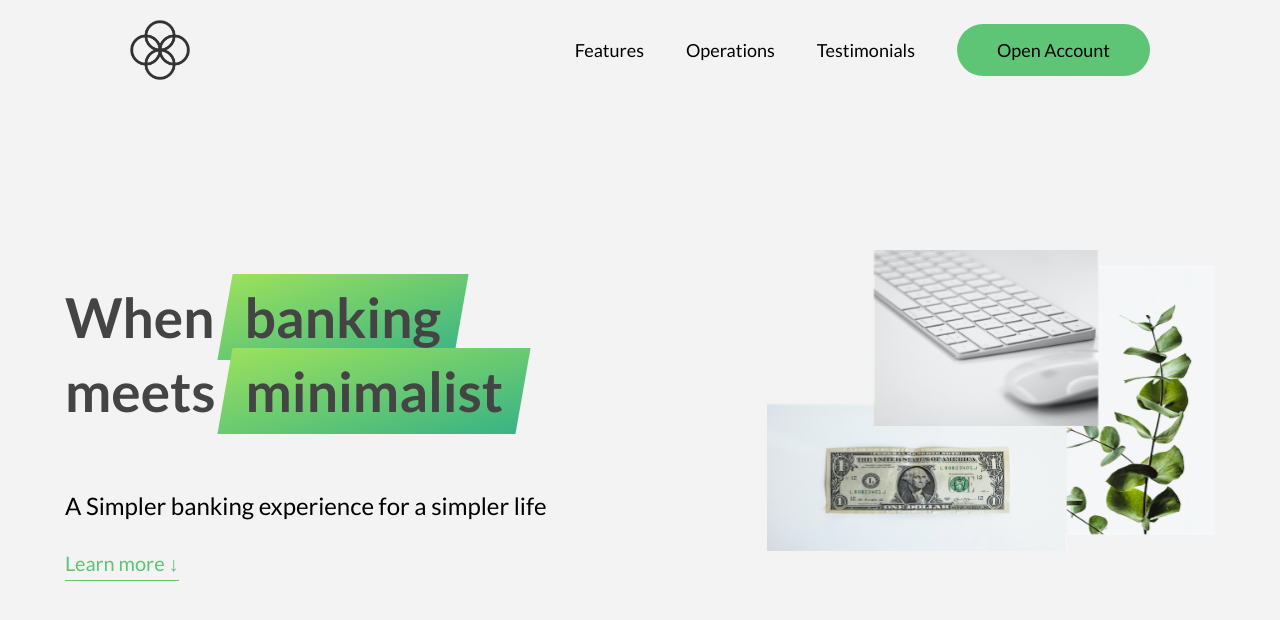
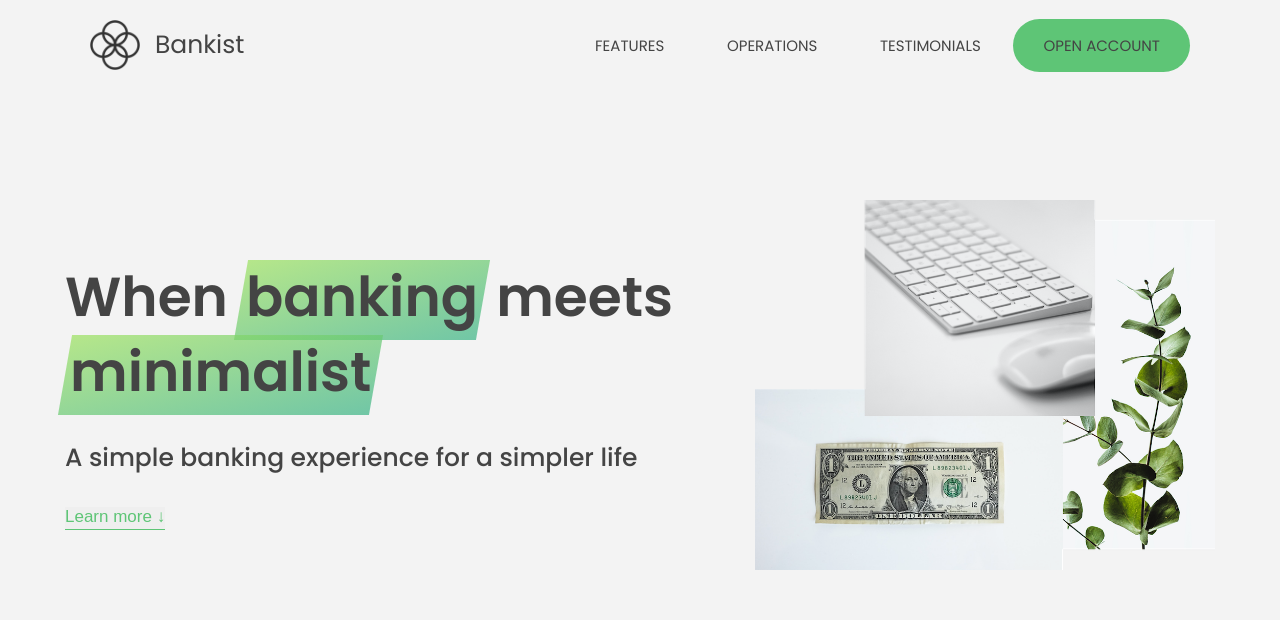
Before and after one commit to Egor228322/Bankist-dom, a website: page index.html in a window 1280 px wide. Drawn offline with Linux system fonts and the light colour scheme.

Commit message:
header complete

```diff
--- a/index.html
+++ b/index.html
@@ -7,17 +7,17 @@
 
   <link rel="preconnect" href="https://fonts.googleapis.com">
   <link rel="preconnect" href="https://fonts.gstatic.com" crossorigin>
-<link href="https://fonts.googleapis.com/css2?family=Lato:wght@300;400;700&family=Poppins:wght@400;500;700&family=Rubik:wght@400;500;600;700&display=swap" rel="stylesheet">
-
+  <link href="https://fonts.googleapis.com/css2?family=Poppins:wght@300;400;500;600;700&family=Rubik:wght@400;500;600;700&display=swap" rel="stylesheet">
   <link rel="stylesheet" href="css/style.css">
-  <script  defer src="javascript/script.js"></script>
+  <script defer src="javascript/script.js"></script>
 </head>
   <body>
       <header class="header">
         <nav class="nav">
-
-            <img src="img/logo.png" class="nav__logo" alt="Bankist Logo">
-
+          <div class="nav__image">
+            <img src="img/logo.png" alt="Bankist Logo" class="nav__logo">
+            <span class="nav__name">Bankist</span>
+          </div>
           <ul class="nav__list">
             <li class="nav__item"><a href="#" class="nav__link">Features</a></li>
             <li class="nav__item"><a href="#" class="nav__link">Operations</a></li>
@@ -25,17 +25,13 @@
             <li class="nav__item"><a href="#" class="nav__link">Open Account</a></li>
           </ul>
         </nav>
-          <div class="heading">
-            <div class="heading__title">
-              <h1 class="heading__title-header">When<span class="heading__title-span">banking</span>meets<span class="heading__title-span">minimalist</span></h1>
-            </div>
-            <div class="heading__composition">
-              <img src="img/hero.png" alt="composition" class="heading__img">
-            </div>
-            <p class="heading__paragraph">A Simpler banking experience for a simpler life</p>
-            <div class="heading__button">
-              <a href="#" class="heading__link">Learn more &darr;</a>
-            </div>
+        <div class="hero">
+          <h1 class="hero__title">
+            When <span class="hero__span">banking</span> meets <span class="hero__span">minimalist</span>
+          </h1>
+          <h3 class="hero__slogan">A simple banking experience for a simpler life</h3>
+          <button class="hero__link">Learn more &darr;</button>
+          <img src="img/hero.png" alt="Compostion" class="hero__img">
         </div>
       </header>
   </body>
--- a/sass/base/_base.scss
+++ b/sass/base/_base.scss
@@ -10,6 +10,6 @@
 
  body {
     background-color: #f3f3f3;
-    font-family: 'Lato', sans-serif;
-    padding-inline: 3rem;
+    font-family: 'Poppins', sans-serif;
+    color: $color-font;
  }
--- a/sass/layouts/_heading.scss
+++ b/sass/layouts/_heading.scss
@@ -1,73 +1,6 @@
-.heading {
-
-    display: grid;
-    max-width: 115rem;
-    gap: 3rem;
-    grid-template-columns: 3fr 2fr;
-    grid-template-rows: 50% 3rem 3rem;
-    padding-top: 18rem;
-
-    &__title-header {
-        font-size: 5.5rem;
-        color: $color-font;
-        line-height: 1.35;
-    }
-
-    &__title-span {
-        padding: 1rem 2rem;
-        position: relative;
-        margin-inline: 1rem;
-
-        &::after {
-            content: "";
-            display: block;
-            position: absolute;
-            top: 0;
-            left: 0;
-            background-image: $gradient-primary;
-            height: 100%;
-            width: 100%;
-            z-index: -2;
-            transform: skewX(-10deg);
-        }
-
-    }
-
-    &__composition {
-        grid-row: span 3;
-    }
-
-    &__img {
-        width: 100%;
-        height: 100%;
-        transform: translateY(-3rem);
-        grid-row: span 3;
-        grid-column-start: 2;
-    }
-
-    &__paragraph {
-        font-size: 2.4rem;
-        font-weight: 500;
-        grid-row: 2;
-    }
-
-    &__button {
-
-    }
-
-    &__link {
-
-        transition: all 0.2s;
-
-        &:link,
-        &:visited {
-            text-decoration: none;
-            font-size: 2rem;
-            color: $color-primary;
-            border-bottom: 1px solid $color-primary;
-            padding-bottom: 0.5rem;
-        }
-
-    }
-
+.header {
+    display: flex;
+    height: 100vh;
+    flex-direction: column;
+    padding-inline: 3rem;
 }
--- /dev/null
+++ b/sass/layouts/_hero.scss
@@ -0,0 +1,67 @@
+.hero {
+
+    display: grid;
+    grid-template-columns: 3fr 2fr;
+    row-gap: 3rem;
+    align-content: center;
+    justify-content: center;
+    align-items: start;
+    justify-items: start;
+    max-width: 115rem;
+    flex: 1;
+    align-self: center;
+
+
+    &__title {
+        font-size: 5.5rem;
+        line-height: 1.35;
+        font-weight: 600;
+    }
+
+    &__span {
+
+        position: relative;
+        display: inline-block;
+        padding-inline: 0.5rem;
+
+        &::after {
+            content: "";
+            display: table;
+            position: absolute;
+            z-index: -2;
+            top: 0;
+            left: 0;
+            height: 8rem;
+            width: 100%;
+            opacity: 0.7;
+            background-image: $gradient-primary;
+            transform: skewX(-10deg);
+        }
+    }
+
+    &__img {
+        grid-column: 2/3;
+        grid-row: 1 / span 4;
+        width: 100%;
+        height: auto;
+        transform: translateY(-6rem);
+    }
+
+    &__slogan {
+        grid-column: span 1/2;
+        font-size: 2.5rem;
+        font-weight: 500;
+    }
+
+    &__link {
+        grid-column: span 1/2;
+        border: none;
+        color: $color-primary;
+        padding-bottom: 2px;
+        font-size: 1.7rem;
+        font-weight: 500;
+        border-bottom: 1px solid $color-primary;
+
+    }
+
+}
--- a/sass/layouts/_home.scss
+++ /dev/null
@@ -1,6 +0,0 @@
-.header {
-    display: flex;
-    flex-direction: column;
-    align-items: center;
-    height: 100vh;
-}
--- a/sass/layouts/_navigation.scss
+++ b/sass/layouts/_navigation.scss
@@ -1,35 +1,56 @@
 .nav {
-
-    padding: 2rem 10rem;
+    padding: 0 6rem;
     display: flex;
+    height: 9rem;
     justify-content: space-between;
     align-items: center;
-    width: 100%;
+
+    &__image {
+        display: flex;
+        align-items: center;
+        gap: 1.5rem;
+    }
 
     &__logo {
-        width: 6rem;
-        height: 6rem;
+        width: 5rem;
+        height: 5rem;
+    }
+
+    &__name {
+        font-size: 2.5rem;
     }
 
     &__list {
+        list-style: none;
+
     }
 
     &__item {
         display: inline-block;
-        margin-left: 4rem;
+        padding-inline: 2rem;
+        transition: all 0.3s;
 
         &:last-child {
             background-color: $color-primary;
-            padding: 1.5rem 4rem;
-            border-radius: 3rem;
+            padding: 1.5rem 2rem;
+            border-radius: 5rem;
+            color: black;
         }
+
+        &:hover {
+            background-color: $color-primary-darker;
+        }
+
     }
 
     &__link:link,
     &__link:visited {
-        font-size: 1.8rem;
         text-decoration: none;
-        color: black;
+        text-transform: uppercase;
+        color: $color-font;
+        font-size: 1.5rem;
+        margin: 1rem;
+
     }
 
 
--- a/sass/main.scss
+++ b/sass/main.scss
@@ -4,4 +4,6 @@
 
 @import "layouts/heading";
 @import "layouts/navigation";
-@import "layouts/home";
+@import "layouts/hero";
+
+@import "pages/home";
--- /dev/null
+++ b/sass/pages/_home.scss
@@ -0,0 +1,4 @@
+.header {
+    height: 100vh;
+    display: flex;
+}
```
Also changed, not shown: css/style.css. Lines whose indentation alone changed are shown as unchanged.
